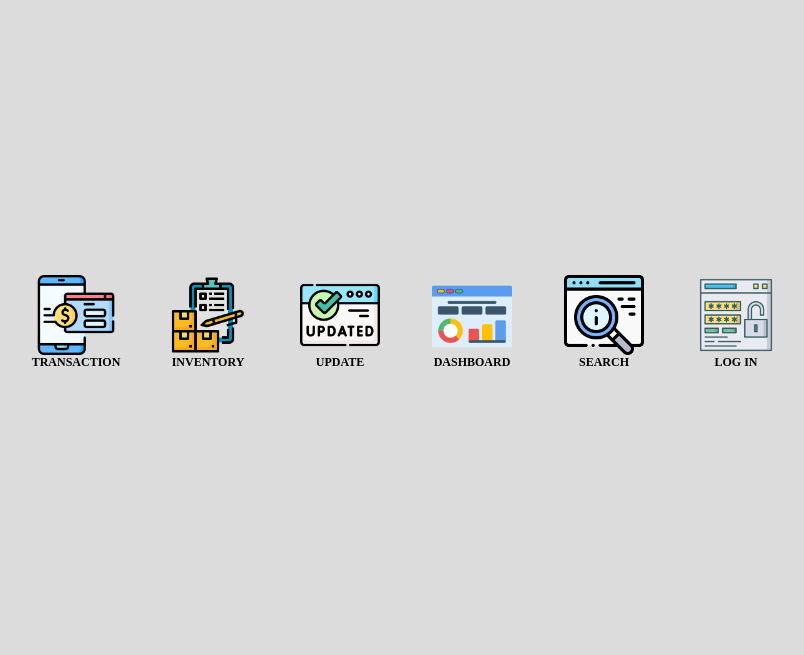
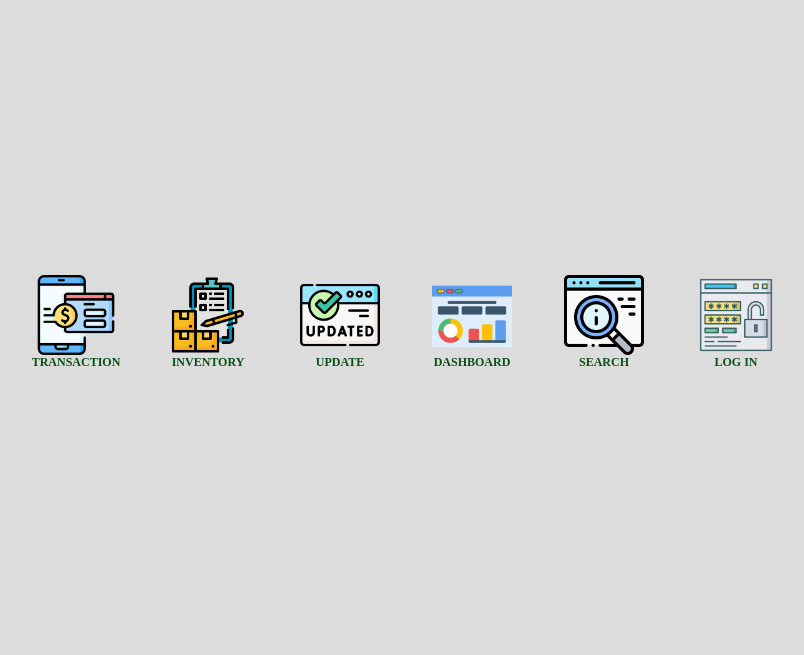
Before and after one commit to RhynJke/storeProject, a PHP site: page / in a window 1280 px wide. Shown: the part 101-756 px from the top of the page, without its empty margins (234-1038 px from the left). Run offline with PHP 8.4, Linux system fonts and the light colour scheme.

Commit message:
update name tags

```diff
--- a/index.css
+++ b/index.css
@@ -51,7 +51,7 @@
 
 a{
 text-decoration: none;
-color: black;
+color: rgb(11, 78, 25);
 }
 
 img {
```
